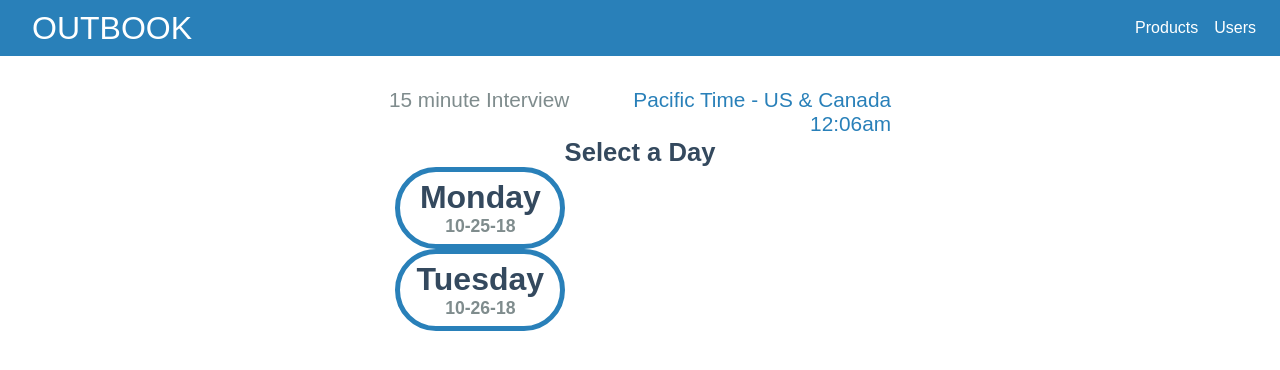
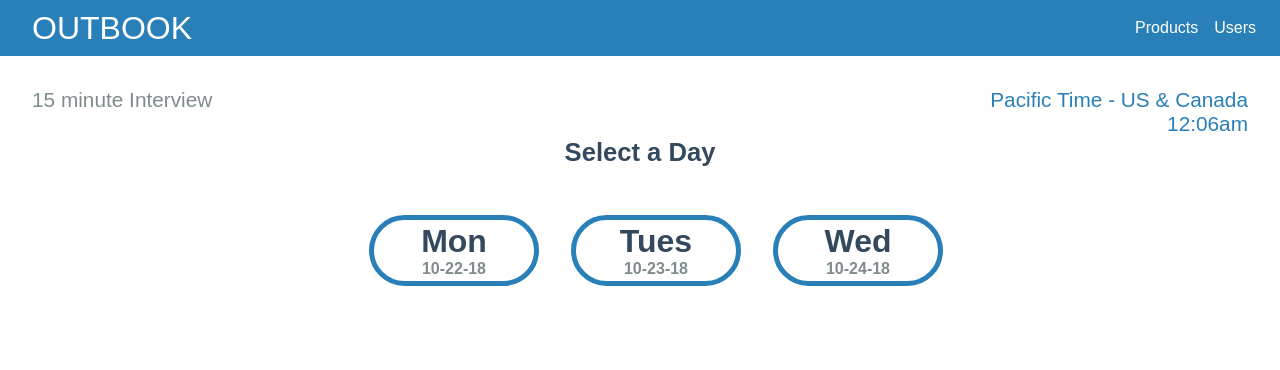
Before and after one commit to Outbook-Archive/Front-End-Web, a React (Create React App) app: page /dashboard in a window 1280 px wide. Shown: the top 370 px of the page. Built offline with nearby package versions, Linux system fonts and the light colour scheme.

Commit message:
refactor css to add what got lost in the code refactor

```diff
--- a/src/components/Dashboard/ClientDashboard/ClientDashboard.js
+++ b/src/components/Dashboard/ClientDashboard/ClientDashboard.js
@@ -7,32 +7,43 @@ import Confirm from "./Confirm";
 
 class ClientDashboard extends Component {
   constructor(props){
-    super(props)
+    super(props);
 
     this.state = {
       activeView: 'dayPicker',
       activeDay: null,
       activeTime: null
     };
-
   }
-
 
   viewSelect() {
     switch (this.state.activeView) {
       case 'dayPicker':
-        return <DayPicker
-                  clickedDay={ (day) => this.daySelect(day) }
-                />;
+        return (
+          <div>
+            <div className="dashboard-title">Select a Day</div>
+            <DayPicker clickedDay={ (day) => this.daySelect(day) }/>
+          </div>
+        );
 
       case 'timePicker':
-        return <TimePicker
-                  activeDay={ this.state.activeDay }
-                  clickedTime={ (time) => this.timeSelect(time) }
-                />;
+        return (
+          <div>
+            <div className="dashboard-title">Select a Time</div>
+            <TimePicker
+              activeDay={ this.state.activeDay }
+              clickedTime={ (time) => this.timeSelect(time) }
+            />
+          </div>
+        );
 
       case 'confirmView':
-        return <Confirm day={this.state.activeDay} time={this.state.activeTime} />;
+        return (
+          <div>
+            <div className="dashboard-title">Please review your interview day and time</div>
+            <Confirm day={this.state.activeDay} time={this.state.activeTime} />
+          </div>
+        );
 
       default:
         return null;
@@ -47,24 +58,27 @@ class ClientDashboard extends Component {
     this.setState({ activeTime: time, activeView: 'confirmView' });
   }
 
-
   render() {
-
     // Render day, time, or confirm based on state
     const view = this.viewSelect();
 
     return (
-      <div>
-        <div className="top-bar">
-          <div className="top-bar-item grey">15 minute Interview</div>
-          <div className="top-bar-item right-text blue">Pacific Time - US & Canada<br/>12:06am</div>
-        </div>
-        <div className="dashboard-title">Select a Day</div>
+      <div className={"client-dashboard"}>
+        <Topbar />
         {view}
-
       </div>
     )
   }
 }
 
+// Mini COMPONENT
+function Topbar(props) {
+  return (
+    <div className="top-bar">
+      <div className="top-bar-item grey">15 minute Interview</div>
+      <div className="top-bar-item right-text blue">Pacific Time - US & Canada<br/>12:06am</div>
+    </div>
+  )
+}
+
 export default ClientDashboard;
--- a/src/components/Dashboard/ClientDashboard/Confirm.js
+++ b/src/components/Dashboard/ClientDashboard/Confirm.js
@@ -1,16 +1,13 @@
 import React, { Component } from 'react'
 
 class Confirm extends Component {
-  constructor(props) {
-    super(props)
-  }
   render() {
     return(
-      <div>
-        <h1>Thank you for confirming your interview</h1>
-        { this.props.day.day }
-        { this.props.day.date }
-        { this.props.time }
+      <div className={"confirmation-container"}>
+        <p className={"confirm-day"}>{ this.props.day.day }</p>
+        <p className={"confirm-date"}>{ this.props.day.date }</p>
+        <p className={"confirm-time"}>{ this.props.time }</p>
+        <button className={'confirm-select'}>select</button>
       </div>
     )
   }
--- a/src/components/Dashboard/ClientDashboard/DayPicker.js
+++ b/src/components/Dashboard/ClientDashboard/DayPicker.js
@@ -5,33 +5,48 @@ import React, { Component } from 'react';
 
 const MockDays = [
   {
-    day : "Monday",
-    date: "10-25-18",
+    day : "Mon",
+    date: "10-22-18",
     times: [
       {
-      time: "11:00",
+      time: "11:00am",
       booked: false
       },
       {
-        time: "12:00",
+        time: "12:00pm",
         booked: false
       },
     ]
   },
   {
-    day : "Tuesday",
-    date: "10-26-18",
+    day : "Tues",
+    date: "10-23-18",
     times: [
       {
-        time: "1:00",
+        time: "1:00pm",
         booked: false
       },
       {
-        time: "4:00",
+        time: "4:00pm",
         booked: false
       },
     ]
-  }];
+  },
+  {
+    day : "Wed",
+    date: "10-24-18",
+    times: [
+      {
+        time: "9:00am",
+        booked: false
+      },
+      {
+        time: "2:15pm",
+        booked: false
+      },
+    ]
+  }
+  ];
 
 
 class DayPicker extends Component {
@@ -39,11 +54,15 @@ class DayPicker extends Component {
   render() {
     // Array of Day mini COMPONENTS
     const days = MockDays.map((dayData, index) => {
-      return <Day day={dayData} clickedDay={() => this.props.clickedDay(dayData)}/>
+      return (
+        <li key={index} className={"day-item"}>
+          <Day day={dayData} clickedDay={() => this.props.clickedDay(dayData)}/>
+        </li>
+      )
     });
 
     return (
-      <div>{days}</div>
+      <div className={"day-container"}>{days}</div>
     )
   }
 }
--- a/src/components/Dashboard/ClientDashboard/TimePicker.js
+++ b/src/components/Dashboard/ClientDashboard/TimePicker.js
@@ -12,9 +12,10 @@ class TimePicker extends Component {
     });
 
     return (
-      <div>
-        {this.props.activeDay.day}
-        {this.props.activeDay.date}
+      <div className={"time-picker-container"}>
+        <div className={"time-picker-title"}><h1>Select a Time</h1></div>
+        <div className={"day-name"}>{this.props.activeDay.day}</div>
+        <div className={"day-date"}>{this.props.activeDay.date}</div>
         {times}
       </div>
     )
--- a/src/components/Dashboard/Dashboard.css
+++ b/src/components/Dashboard/Dashboard.css
@@ -10,7 +10,6 @@
 	height: 50px;
 	width: 100%;
 	margin-bottom: 2rem;
-	/*margin-top: 3rem;*/
 }
 
 .top-bar-item {
@@ -26,8 +25,21 @@
 	color: var(--medium-blue);
 }
 
-.right-text {
+.top-bar-item.right-text {
 	text-align: right;
+}
+
+.dashboard {
+	width: 100%;
+	height: 100%;
+}
+
+.client-dashboard {
+	top: 56px;
+}
+
+.top-bar {
+	top: 56px;
 }
 
 .dashboard-title {
@@ -35,7 +47,6 @@
 	text-align: center;
 	font-weight: 600;
 	font-size: 1.6rem;
-	/*margin-top: 2.3rem;*/
 	color: var(--dark-blue);
 }
 
@@ -48,23 +59,27 @@
 .day {
 	display: flex;
 	flex-direction: column;
-	justify-content: center;
+	justify-content: space-between;
 	align-items: center;
 	border: 5px solid var(--medium-blue);
 	border-radius: 5rem;
 	width: 10rem;
-	margin-left: 2.4rem;
-	padding: 0.4em 0;
+	margin-left: 2rem;
+	padding: 0.2em 0;
 	font-weight: bold;
-	font-size: 1.1rem;
-	/*transition: all 250ms;*/
+	font-size: 1rem;
 }
 
 .day:hover {
-	/*transform: scale(1.04);*/
-	/*color: #34495e;*/
-	/*border-color: #34495e;*/
+	transform: scale(1.04);
+	color: white;
+	border-color: #34495e;
+	background-color: whitesmoke;
 	cursor: pointer;
+}
+
+.day-item {
+	list-style-type: none;
 }
 
 .day p {
@@ -89,17 +104,9 @@
 	position: absolute;
 	top: 56px;
 	left: 0;
-	height: calc(100vh - 56px);
 	width: 100%;
 	z-index: 5;
 	background-color: white;
-	/*cursor: pointer;*/
-}
-
-.time-picker-title {
-	display: flex;
-	justify-content: center;
-	align-items: center;
 }
 
 .time {
@@ -119,55 +126,22 @@
 }
 
 .time:hover {
-/*transform: scale(1.04);*/
-/*color: #34495e;*/
-/*border-color: #34495e;*/
-cursor: pointer;
-}
-
-.time-picker-content {
-	text-align: center;
-	margin: 3rem 0;
-}
-
-.time-picker-content p {
-	color: var(--dark-grey);
-	margin-top: 1rem;
+	transform: scale(1.04);
+	color: white;
+	border-color: #34495e;
+	background-color: whitesmoke;
+	cursor: pointer;
 }
 
 .time-picker-container h1 {
 	margin-bottom: 0;
 }
 
-.time-picker-container h2 {
-	margin-top: -1rem;
-	margin-bottom: 1rem;
-}
-
-.time-picker-container p {
-	margin: 0;
-	padding: 0;
-}
 .time-text {
 	font-size: 2rem;
 	font-weight: 600;
 	color: var(--dark-blue);
 	margin: 0;
-}
-
-.time-container {
-	display: flex;
-	justify-content: center;
-	align-items: center;
-	align-content: center;
-	margin-top: 3em;
-}
-
-.times-container {
-	display: flex;
-	flex-direction: column;
-	justify-content: baseline;
-	align-items: center;
 }
 
 .back-btn {
@@ -184,9 +158,41 @@ cursor: pointer;
 	cursor: pointer;
 }
 
-.time-link {
-	text-decoration: none;
-	color: var(--dark-blue);
+.confirmation-container {
+	margin: 2rem auto;
+	padding: 1.3rem;
+	display: flex;
+	flex-direction: column;
+	justify-content: center;
+	align-items: center;
+	width: 200px;
+	background-color: lightgray;
+	border: 0 solid white;
+	border-radius: 1rem;
+}
+
+.confirm-day {
+	margin: 0;
+	padding: 0;
+	font-size: 3rem;
+	font-weight: 600;
+}
+
+.confirm-date {
+	margin: 0;
+	padding: 0;
+	font-size: 2rem;
+	font-weight: 600;
+}
+
+.confirm-time {
+	margin: 0;
+	padding: 0;
+	font-size: 1rem;
+}
+
+.confirm-select {
+	margin-top: 4px;
 }
 
 @media (max-width: 768px) {
--- a/src/components/Dashboard/Dashboard.js
+++ b/src/components/Dashboard/Dashboard.js
@@ -9,7 +9,6 @@ class Dashboard extends Component {
     return (
       <div className="dashboard">
         <ClientDashboard />
-
       </div>
     )
   }
```
